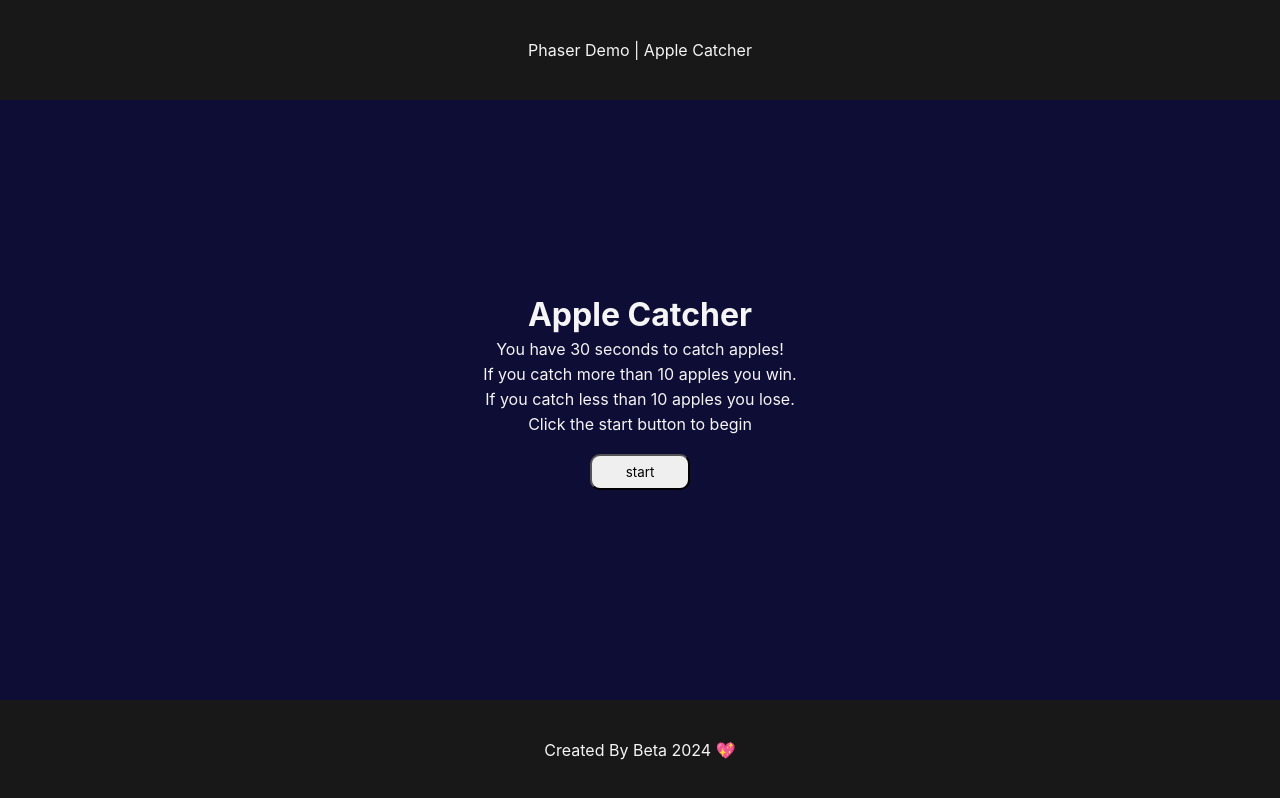
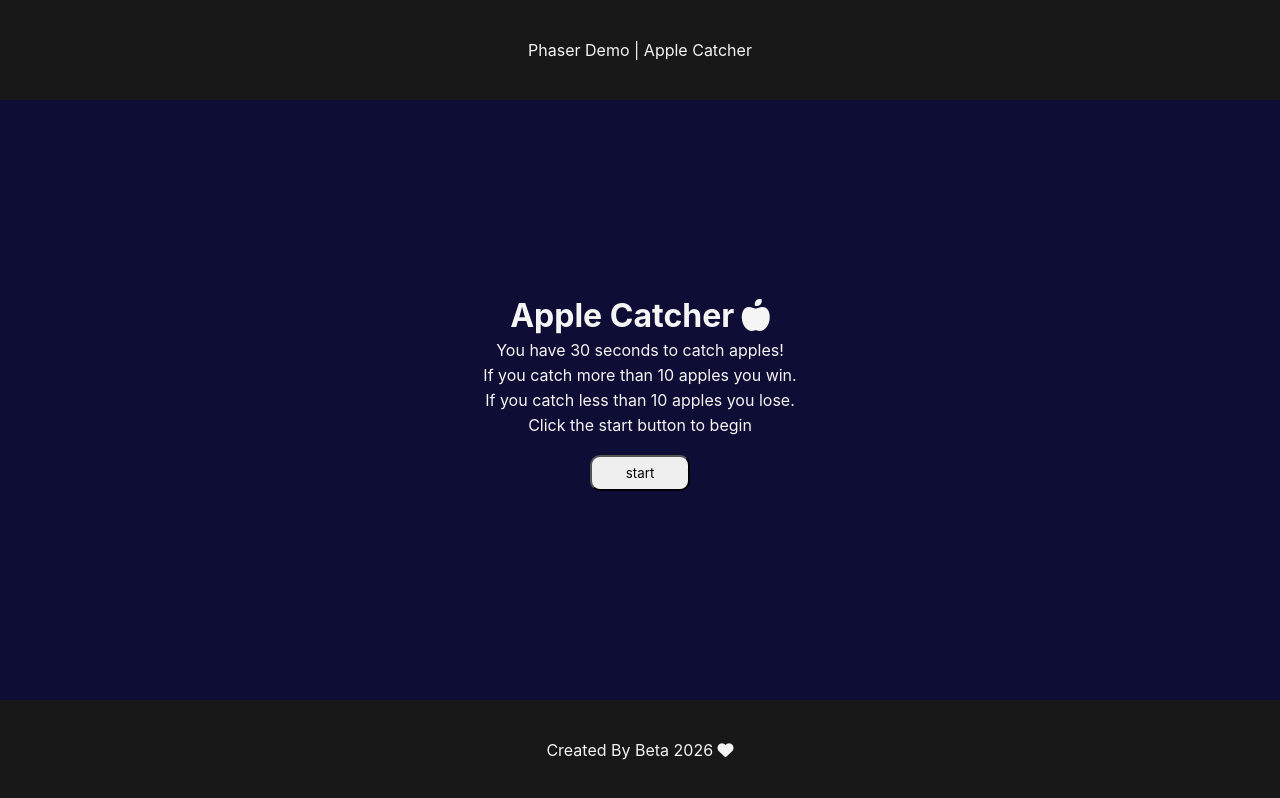
Before and after one commit to elizabetabeta/AppleGame, a website built with Vite: page index.html in a window 1280 px wide. Built offline with nearby package versions, Linux system fonts and the light colour scheme; files whose address does not match are found by name.

Commit message:
more fixes

```diff
--- a/index.html
+++ b/index.html
@@ -3,6 +3,7 @@
   <head>
     <meta charset="UTF-8" />
     <link rel="icon" type="image/svg+xml" href="/assets/favicon.ico" />
+    <script src="https://kit.fontawesome.com/40e4cc9236.js" crossorigin="anonymous"></script>
     <meta name="viewport" content="width=device-width, initial-scale=1.0" />
     <title>Apple Catcher</title>
   </head>
@@ -13,7 +14,7 @@
     <main>
       <canvas id="gameCanvas"></canvas>
       <div id="gameStartDiv" class="gameUI">
-        <h1>Apple Catcher</h1>
+        <h1>Apple Catcher <i class="fa-solid fa-apple-whole"></i> </h1>
         <p>You have 30 seconds to catch apples!</p>
         <p>If you catch more than 10 apples you win.</p>
         <p>If you catch less than 10 apples you lose.</p>
@@ -29,7 +30,7 @@
       </div>
     </main>
     <footer>
-      <p>Created By Beta 2024 💖</p>
+      <p>Created By Beta 2026 <i class="fa-solid fa-heart"></i></p>
     </footer>
     <script type="module" src="/main.js"></script>
   </body>
```
